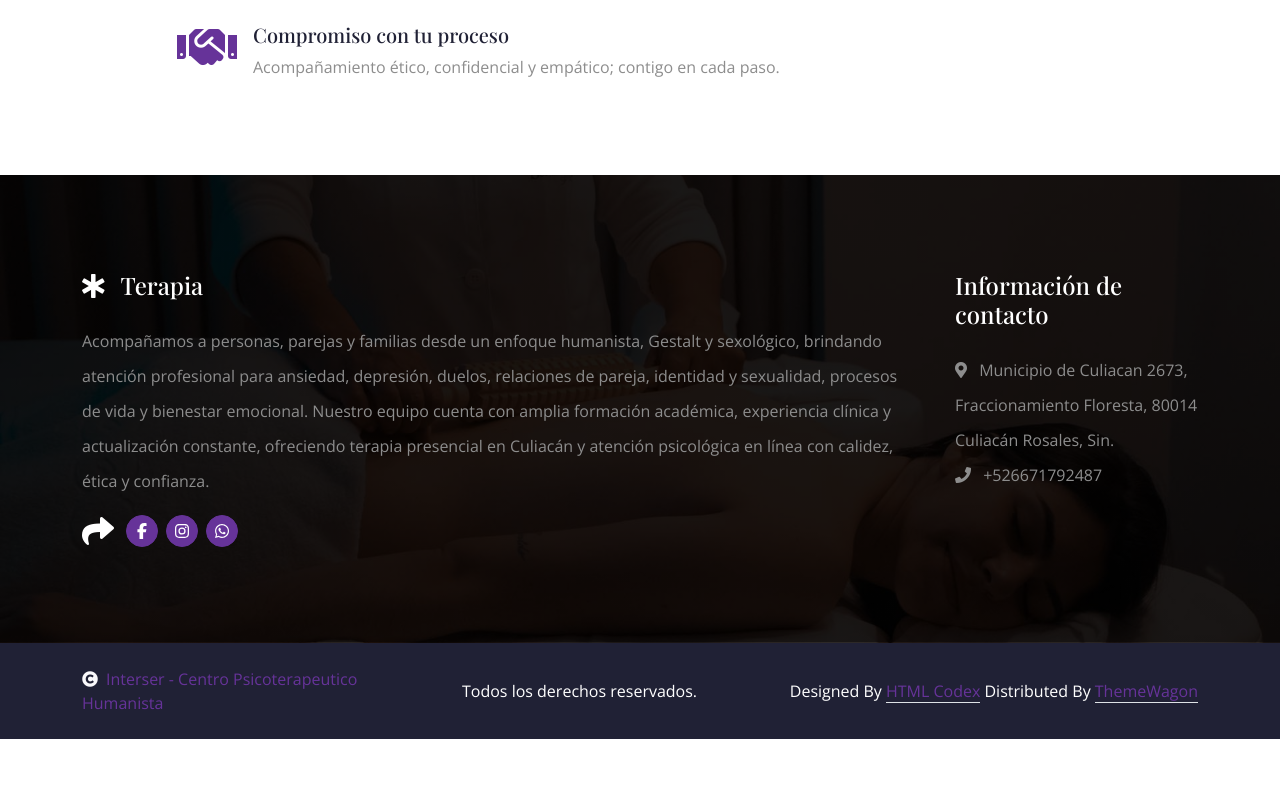
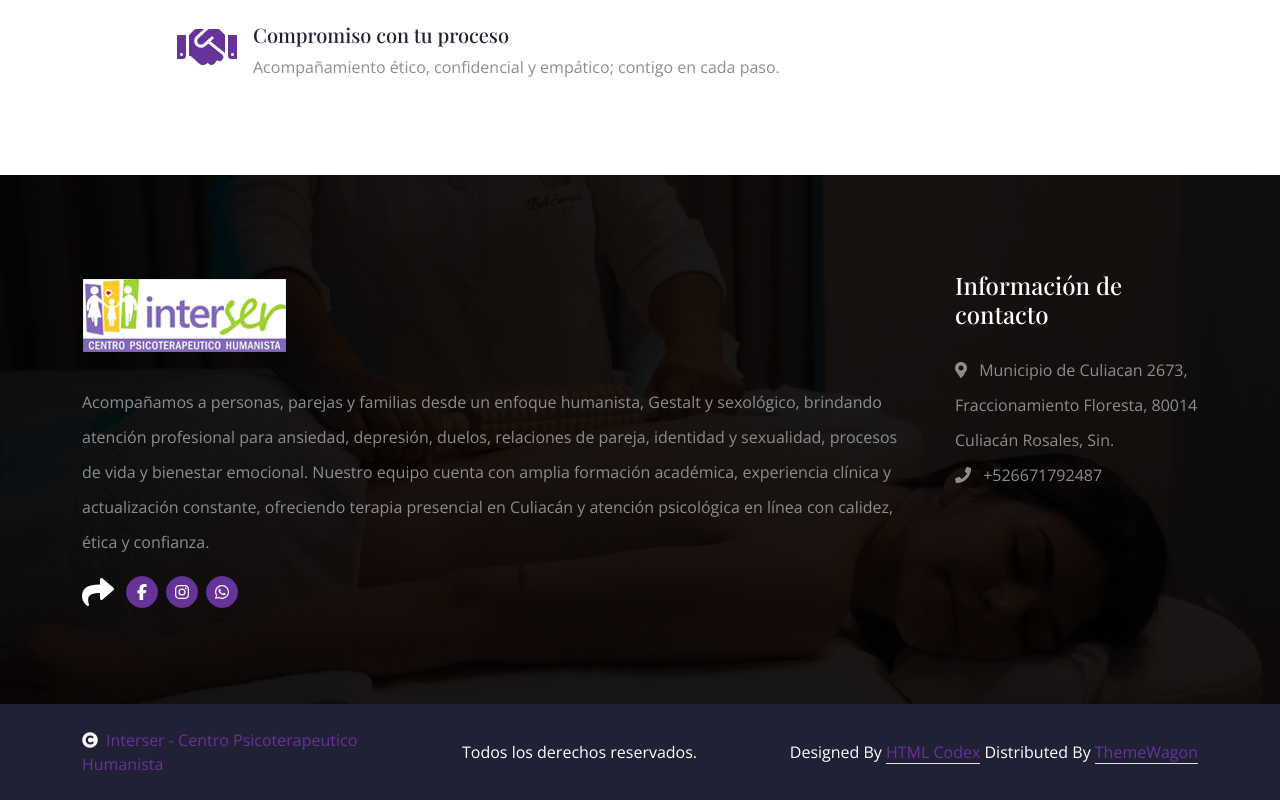
Before and after one commit to omarss79/interser, a Next.js app: page / in a window 1280 px wide. Shown: the part 2456-3256 px from the top of the page. Before the commit the page ends 3195 px from the top, so only its background shows below. Built offline with nearby package versions, Linux system fonts and the light colour scheme; no server answers; the database is empty.

Commit message:
fix: update alt text for logo images in Footer and Navbar components

```diff
--- a/src/components/Footer/index.tsx
+++ b/src/components/Footer/index.tsx
@@ -17,7 +17,10 @@ const Footer = () => {
           <div className="col-md-9 col-lg-9 col-xl-9">
             <div className="footer-item d-flex flex-column">
               <h4 className="text-white mb-4">
-                <i className="fas fa-star-of-life me-3"></i>Terapia
+                <img
+                  src="img/logo-interser.png"
+                  alt="Interser - Centro Psicoterapeutico Humanista"
+                />
               </h4>
               <p>
                 Acompañamos a personas, parejas y familias desde un enfoque
--- a/src/components/Navbar/index.tsx
+++ b/src/components/Navbar/index.tsx
@@ -14,7 +14,10 @@ const Navbar = () => {
       <div className="container-fluid position-relative p-0">
         <nav className="navbar navbar-expand-lg navbar-light bg-white px-4 px-lg-5 py-3 py-lg-0">
           <a href="/" className="navbar-brand p-0">
-            <img src="img/logo-interser.png" alt="Logo" />
+            <img
+              src="img/logo-interser.png"
+              alt="Interser - Centro Psicoterapeutico Humanista"
+            />
           </a>
           <button
             className="navbar-toggler"
```
